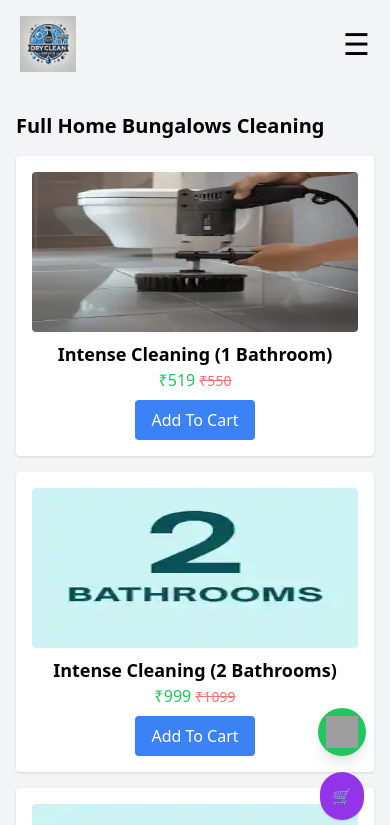
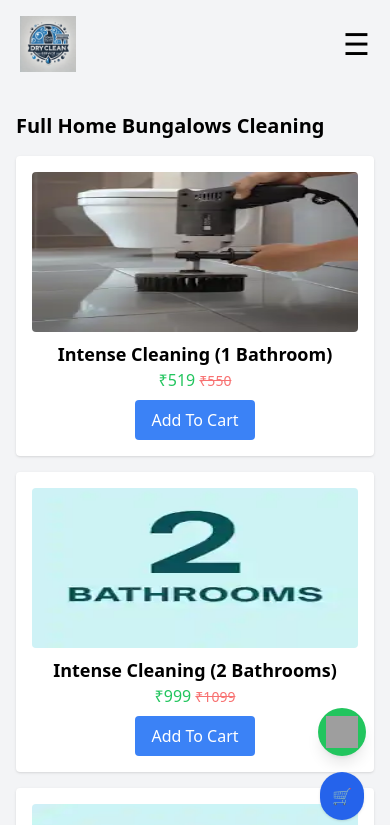
Before and after one commit to akash9754/sonu-Dry-clean, a website: page src/pages/bunglowCleaning.html in a window 390 px wide. Shown: the top 825 px of the page. Drawn offline with nearby package versions, Linux system fonts and the light colour scheme; grey boxes are pictures that could not be loaded.

Commit message:
update cart button color from purple to blue for improved visibility

```diff
--- a/src/pages/bunglowCleaning.html
+++ b/src/pages/bunglowCleaning.html
@@ -230,8 +230,8 @@
                 alt="WhatsApp" class="w-8 h-8 sm:w-10 sm:h-10">
         </a>
 
-        <button class="bg-purple-600 text-white p-3 rounded-full shadow md:hidden" onclick="toggleCart()">🛒</button>
-        </div>
+        <button class="bg-blue-600 text-white p-3 rounded-full shadow md:hidden" onclick="toggleCart()">🛒</button>
+    </div>
 
 
      <!-- =========================  Footer section ============================== -->
```
Also changed, not shown: src/pages/acCleaning.html (+1 -1 lines), src/pages/bathroomCleaning.html (+1 -1 lines), src/pages/homeCleaning.html (+2 -2 lines), src/pages/homeDusting.html (+2 -2 lines), src/pages/kitchenCleaning.html (+1 -1 lines), src/pages/miniServices.html (+1 -1 lines), src/pages/services.html (+1 -1 lines), src/pages/sofaDryCleaning.html (+1 -1 lines).
